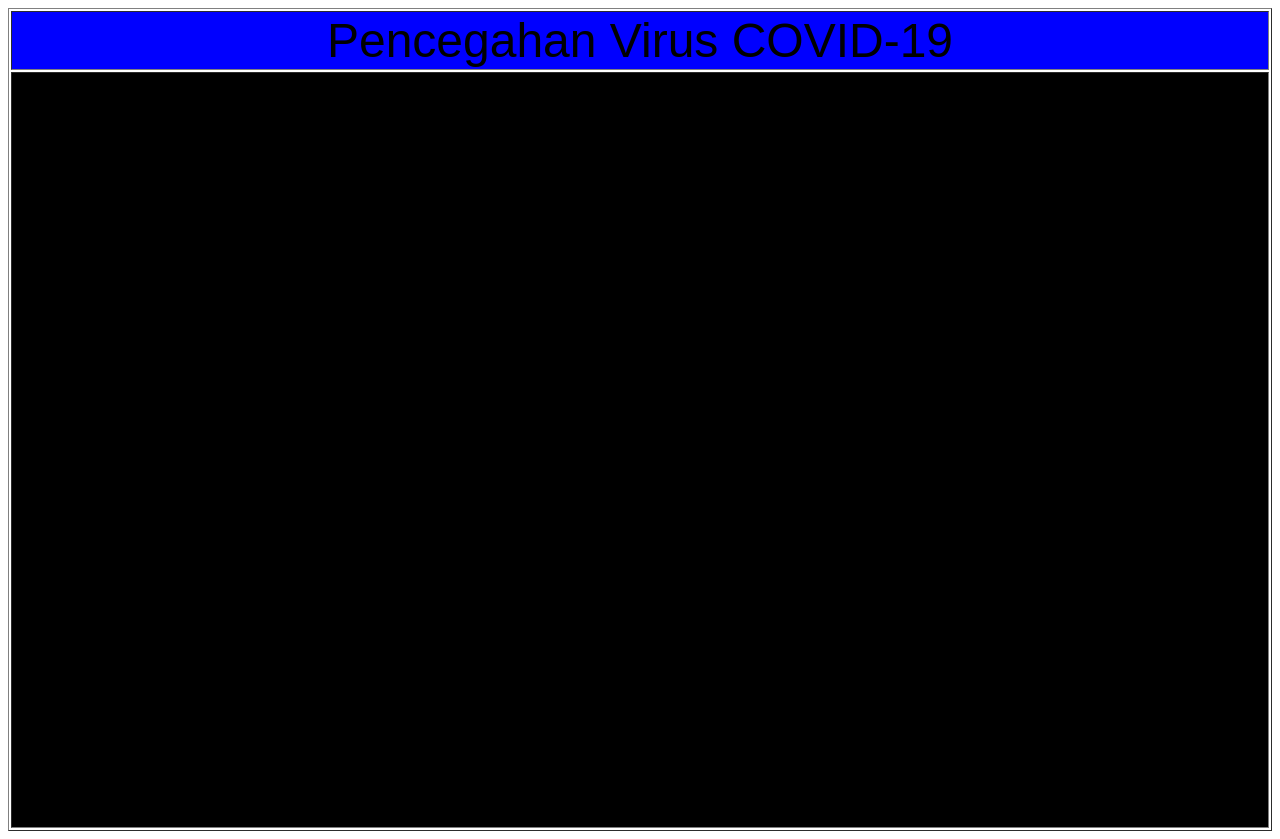
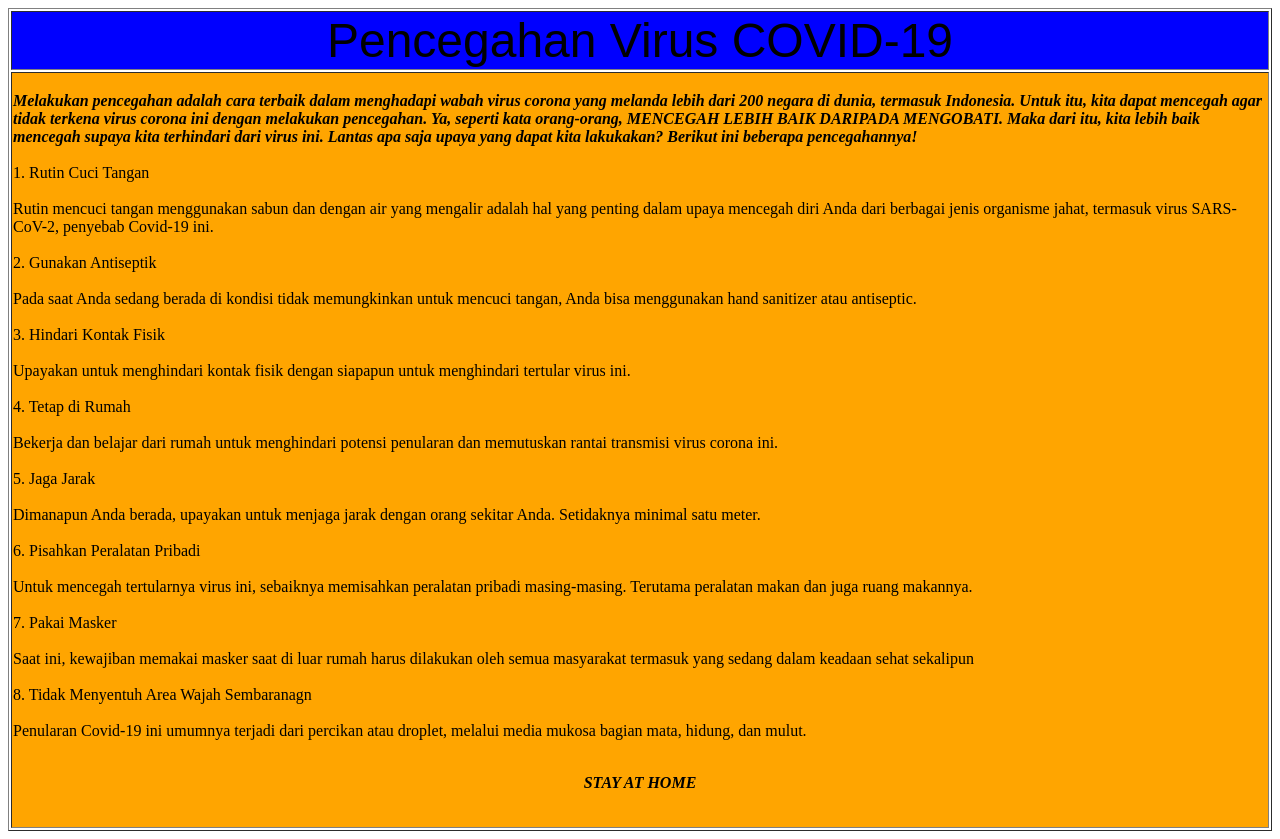
Before and after one commit to tegarputra1107/tegarputra1107.github.io, a plain HTML site: page index.html in a window 1280 px wide. Drawn offline with Linux system fonts and the light colour scheme.

Commit message:
Update index.html

```diff
--- a/index.html
+++ b/index.html
@@ -10,7 +10,7 @@
 </td>
 </tr>
 <tr>
-<td bgcolor = "black">
+<td bgcolor = "orange">
 <br><b><i> Melakukan pencegahan adalah cara terbaik dalam menghadapi wabah virus corona yang melanda lebih dari 200 negara di dunia, termasuk Indonesia. Untuk itu, kita dapat mencegah agar tidak terkena virus corona ini dengan melakukan pencegahan. Ya, seperti kata orang-orang, MENCEGAH LEBIH BAIK DARIPADA MENGOBATI. Maka dari itu, kita lebih baik mencegah supaya kita terhindari dari virus ini. Lantas apa saja upaya yang dapat kita lakukakan? Berikut ini beberapa pencegahannya! </br></b></i>
 <br> 1. Rutin Cuci Tangan </br>
 <br> Rutin mencuci tangan menggunakan sabun dan dengan air yang mengalir adalah hal yang penting dalam upaya mencegah diri Anda dari berbagai jenis organisme jahat, termasuk virus SARS-CoV-2, penyebab Covid-19 ini. </br>
```
